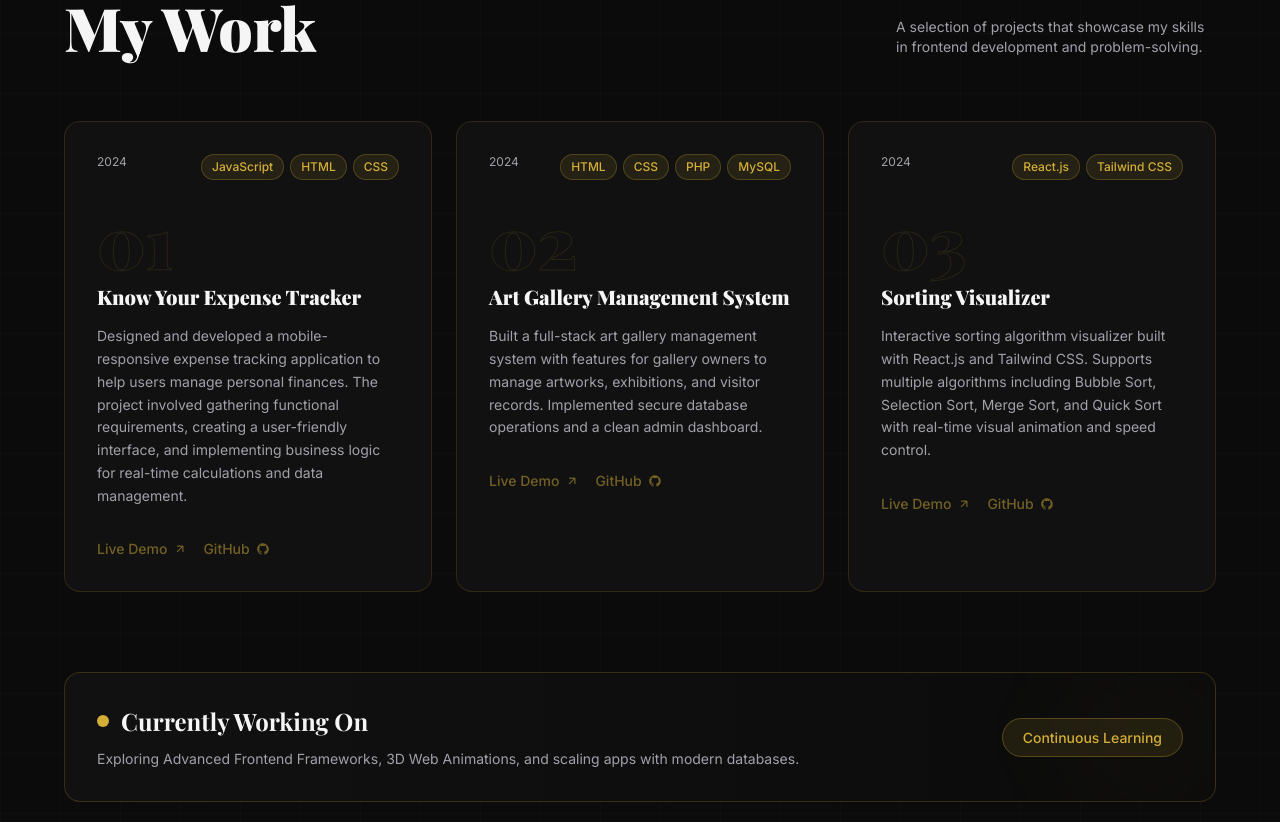
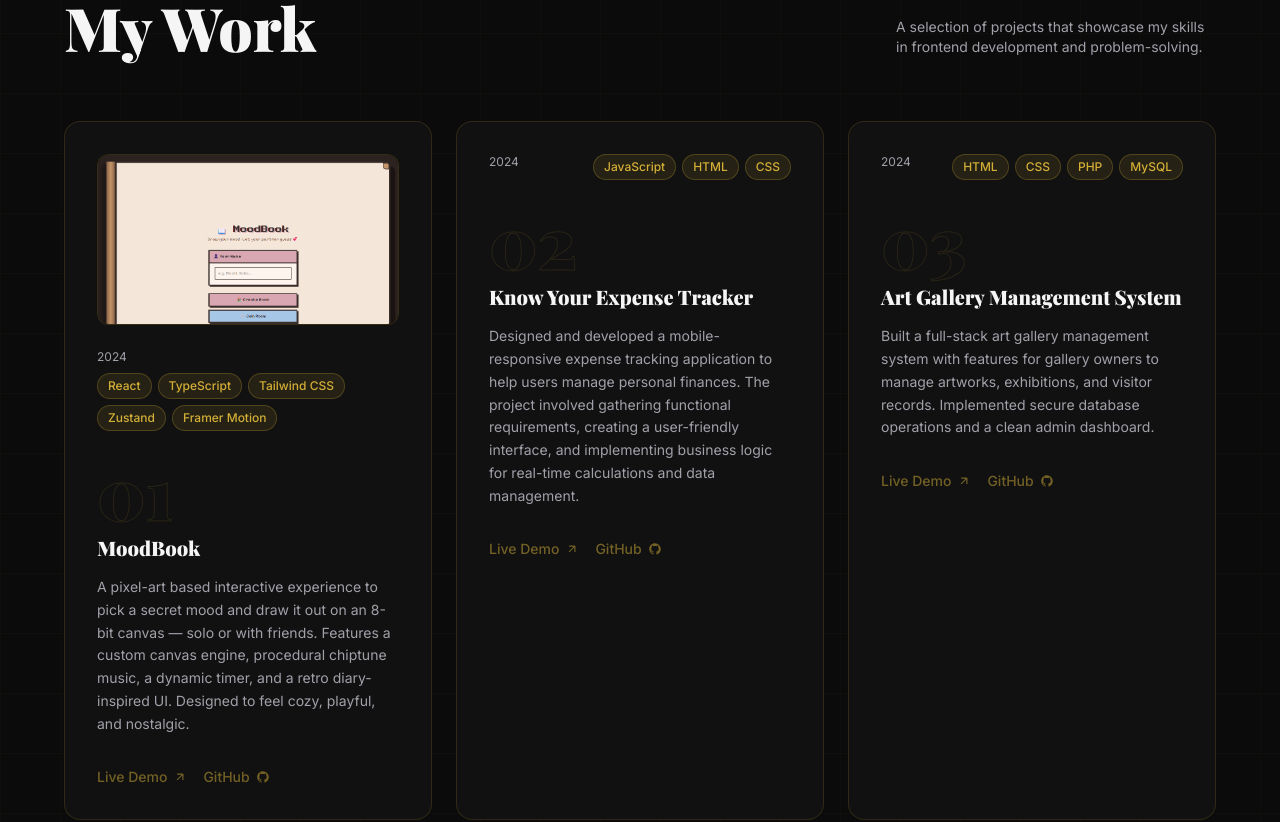
Before and after one commit to jaggutech24-maker/portfolio-website, a React (Vite) app: page / in a window 1280 px wide. Shown: the part 4460-5282 px from the top of the page. Built offline with nearby package versions, Linux system fonts and the light colour scheme; a web font is replaced by a local one.

Commit message:
feat: add moodbook project to portfolio

```diff
--- a/src/components/Projects.tsx
+++ b/src/components/Projects.tsx
@@ -8,8 +8,27 @@ const fadeUp = {
   }),
 }
 
+interface Project {
+  year: string;
+  title: string;
+  tech: string[];
+  desc: string;
+  github: string;
+  liveDemo: string;
+  image?: string;
+}
+
 export default function Projects() {
-  const projects = [
+  const projects: Project[] = [
+    {
+      year: '2024',
+      title: 'MoodBook',
+      tech: ['React', 'TypeScript', 'Tailwind CSS', 'Zustand', 'Framer Motion'],
+      desc: 'A pixel-art based interactive experience to pick a secret mood and draw it out on an 8-bit canvas — solo or with friends. Features a custom canvas engine, procedural chiptune music, a dynamic timer, and a retro diary-inspired UI. Designed to feel cozy, playful, and nostalgic.',
+      github: '#',
+      liveDemo: 'https://moodbook-pixel-app.vercel.app/',
+      image: '/images/moodbook.png'
+    },
     {
       year: '2024',
       title: 'Know Your Expense Tracker',
@@ -101,8 +120,16 @@ export default function Projects() {
                 <div className="absolute bottom-3 left-3 w-6 h-6 border-b-2 border-l-2 border-[#D4AF37]" />
               </div>
 
+              {/* Optional Project Image */}
+              {proj.image && (
+                <a href={proj.liveDemo !== '#' ? proj.liveDemo : undefined} target="_blank" rel="noopener noreferrer" className="block mb-6 relative group/img overflow-hidden rounded-xl border border-[#D4AF37]/20 bg-[#0B0B0B] z-10">
+                  <div className="absolute inset-0 bg-[#D4AF37]/10 opacity-0 group-hover/img:opacity-100 transition-opacity duration-300 z-10 pointer-events-none" />
+                  <img src={proj.image} alt={proj.title} className="w-full aspect-video object-cover object-top group-hover/img:scale-105 transition-transform duration-500" />
+                </a>
+              )}
+
               {/* Year & tech tags */}
-              <div className="flex items-start justify-between mb-6 flex-wrap gap-2">
+              <div className="flex items-start justify-between mb-6 flex-wrap gap-2 relative z-10">
                 <span className="text-[#A1A1AA] text-xs font-inter">{proj.year}</span>
                 <div className="flex flex-wrap gap-1.5">
                   {proj.tech.map(t => (
```
Also changed, not shown: public/images/moodbook.png (added).
